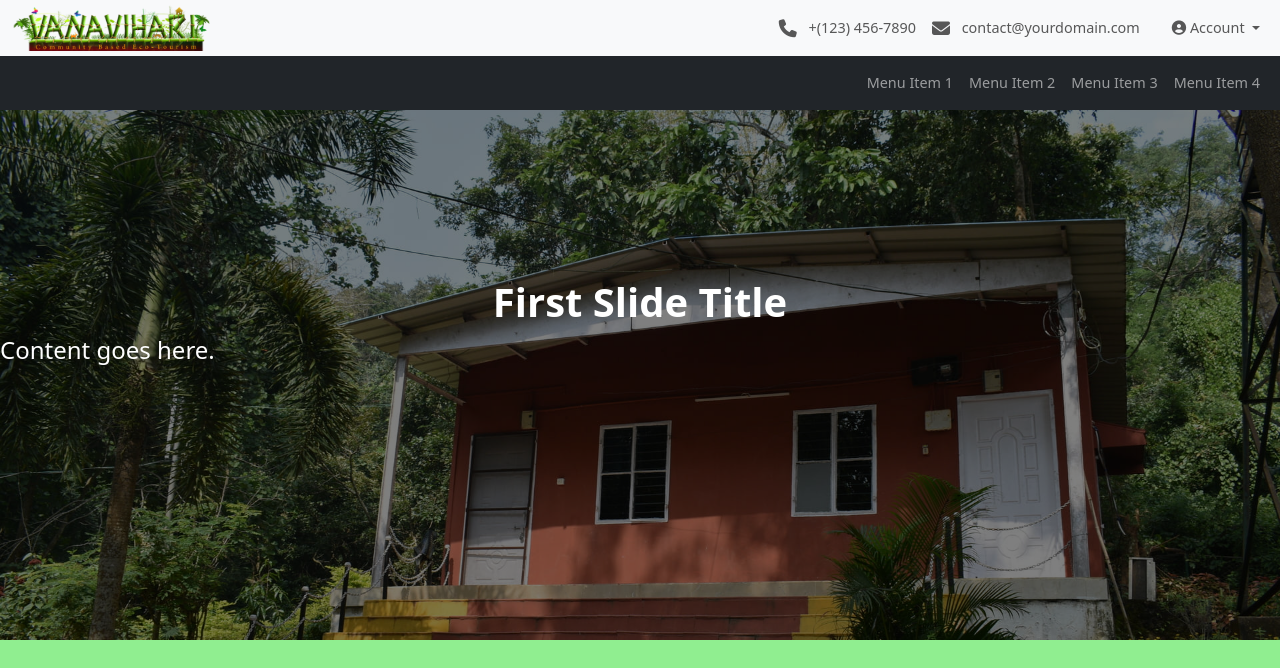
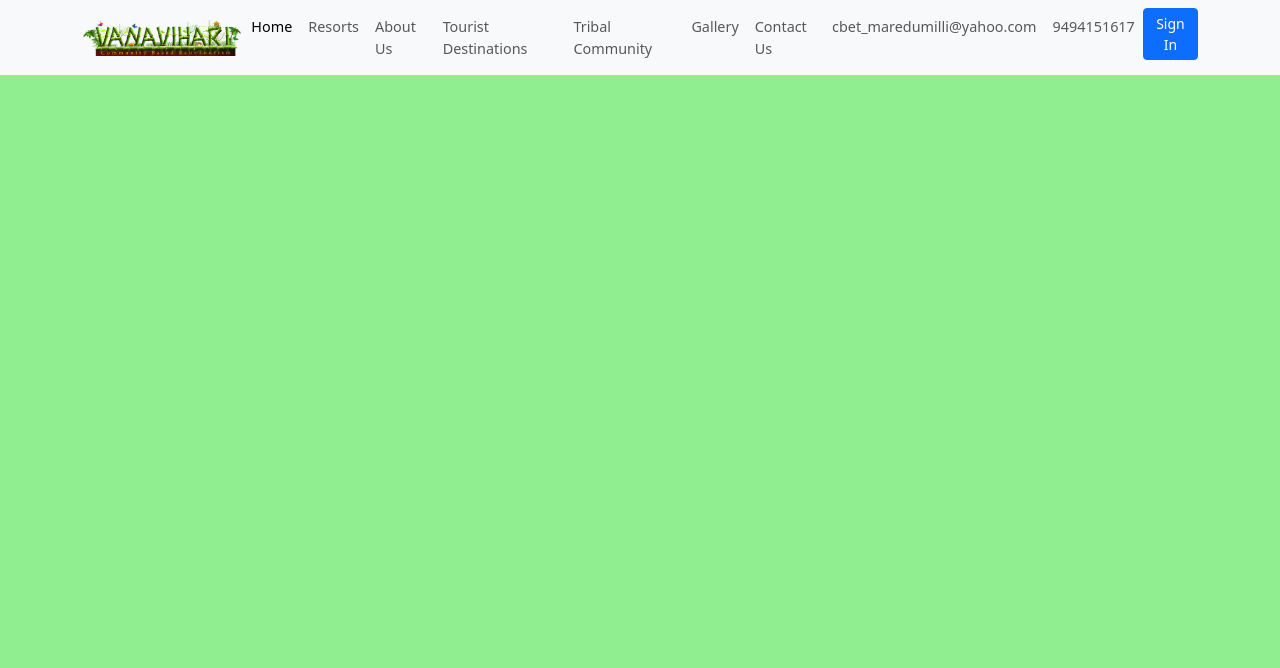
Before and after one commit to TenSketch/Vanavihari, a PHP site: page / in a window 1280 px wide. Shown: the top 668 px of the page. After the commit the page ends 75 px from the top, so only its background shows below. Run offline with PHP 8.4, Linux system fonts and the light colour scheme; grey boxes are pictures that could not be loaded.

Commit message:
new navbar mobile- Kaviya

```diff
--- a/index.html
+++ b/index.html
@@ -3,9 +3,6 @@
 <head>
     <title>Vanavihari Resorts | Maredumilli | Community Based Eco-Tourism</title>
     <!-- Required meta tags -->
-
-
-
     <meta charset="utf-8" />
     <meta name="viewport" content="width=device-width, initial-scale=1, shrink-to-fit=no" />
     <!-- Bootstrap CSS v5.2.1 -->
@@ -16,188 +13,77 @@
         <link rel="stylesheet" href="style.css">
 </head>
 <body>
-    <!-- Yogamithra header -->
-    <header class="fixed-top">
-        <!-- top navnar -->
-        <nav class="navbar navbar-expand-lg navbar-light bg-light d-flex align-items-center py-0">
-            <div class="container-fluid justify-content-end gap-3"><!-- parent flex class-->
-                <!-- child 1 -->
-                <a class="navbar-brand" href="#">
-                    <img src="/img/vanavihari_logo.png" alt="Your Brand Logo">
-                </a>
-                <!-- child 3 -->
-                <li class="nav-item dropdown d-sm-none list-unstyled">
-                    <a class="nav-link dropdown-toggle" href="#" id="profileDropdown" role="button"
-                        data-bs-toggle="dropdown" aria-expanded="false">
-                        <i class="fa-solid fa-circle-user"></i>
-                    </a>
-                    <ul class="dropdown-menu dropdown-menu-right" aria-labelledby="profileDropdown">
-                        <li><a class="dropdown-item" href="#">Sign In</a></li>
-                        <li><a class="dropdown-item" href="#">Register</a></li>
-                    </ul>
-                </li>
-                <!-- child 2 -->
-                <button class="navbar-toggler" type="button" data-bs-toggle="collapse" data-bs-target="#topbarCollapse"
-                    aria-controls="topbarCollapse" aria-expanded="false" aria-label="Toggle navigation">
+    <header>
+        <nav
+            class="navbar navbar-expand-lg navbar-light bg-light">
+            <div class="container">
+                <button
+                    class="navbar-toggler d-lg-none"
+                    type="button"
+                    data-bs-toggle="collapse"
+                    data-bs-target="#collapsibleNavId"
+                    aria-controls="collapsibleNavId"
+                    aria-expanded="false"
+                    aria-label="Toggle navigation"
+                >
                     <span class="navbar-toggler-icon"></span>
                 </button>
-                <ul class="d-none d-md-flex navbar-nav ms-auto">
-                    <li class="nav-item">
-                        <a class="nav-link" href="#">
-                            <i class="fa fa-phone fa-lg me-2"></i> +(123) 456-7890
-                        </a>
-                    </li>
-                    <li class="nav-item">
-                        <a class="nav-link" href="#">
-                            <i class="fa fa-envelope fa-lg me-2"></i> contact@yourdomain.com
-                        </a>
-                    </li>
-                </ul>
+                <a class="navbar-brand me-0" href="#">
+                <img src="/img/vanavihari_logo.png" alt="vanavihari_logo" class="d-inline-block align-top img-fluid">
 
-                <!-- child 4 -->
-                <div class="collapse navbar-collapse flex-grow-0" id="topbarCollapse">
-                    <ul class="navbar-nav ms-auto">
-                        <li class="nav-item dropdown d-none d-md-block">
-                            <a class="nav-link dropdown-toggle" href="#" id="profileDropdown" role="button"
-                                data-bs-toggle="dropdown" aria-expanded="false">
-                                <i class="fa-solid fa-circle-user"></i> Account
-                            </a>
-                            <ul class="dropdown-menu dropdown-menu-right" aria-labelledby="profileDropdown">
-                                <li><a class="dropdown-item" href="#">Sign In</a></li>
-                                <li><a class="dropdown-item" href="#">Register</a></li>
-                            </ul>
+                </a>
+
+                <div class="collapse navbar-collapse" id="collapsibleNavId">
+                    <ul class="navbar-nav ms-auto mt-2 mt-lg-0">
+                        <!-- Your navigation items here -->
+                        <li class="nav-item">
+                            <a class="nav-link active" aria-current="page" href="#">Home</a>
                         </li>
-                        <li class="nav-item d-md-none">
-                            <a class="nav-link" href="#">
-                                <i class="fa fa-phone fa-lg me-2"></i> +(123) 456-7890
-                            </a>
-                        </li>
-                        <li class="nav-item d-md-none">
-                            <a class="nav-link" href="#">
-                                <i class="fa fa-envelope fa-lg me-2"></i> contact@yourdomain.com
-                            </a>
-                        </li>
-                    </ul>
-                </div>
-
-            </div>
-        </nav>
-        <!-- main navbar -->
-        <nav class="navbar navbar-expand-lg navbar-dark bg-dark py-2">
-            <div class="container-fluid">
-                <button class="navbar-toggler" type="button" data-bs-toggle="collapse"
-                    data-bs-target="#mainNavbarCollapse" aria-controls="mainNavbarCollapse" aria-expanded="false"
-                    aria-label="Toggle navigation">
-                    <span class="navbar-toggler-icon"></span>
-                </button>
-                <div class="collapse navbar-collapse" id="mainNavbarCollapse">
-                    <ul class="navbar-nav ms-auto">
+                        <!-- ... other menu items ... -->
                         <li class="nav-item">
-                            <a class="nav-link" href="#">Menu Item 1</a>
+                            <a class="nav-link" href="#">Resorts</a>
                         </li>
                         <li class="nav-item">
-                            <a class="nav-link" href="#">Menu Item 2</a>
+                            <a class="nav-link" href="#">About Us</a>
                         </li>
                         <li class="nav-item">
-                            <a class="nav-link" href="#">Menu Item 3</a>
+                            <a class="nav-link" href="#">Tourist Destinations</a>
+                        </li>
+                        <!-- Add horizontal divider after "Tourist Destinations" -->
+                        <li class="nav-item">
+                            <hr class="dropdown-divider">
                         </li>
                         <li class="nav-item">
-                            <a class="nav-link" href="#">Menu Item 4</a>
+                            <a class="nav-link" href="#">Tribal Community</a>
                         </li>
+                        <li class="nav-item">
+                            <a class="nav-link" href="#">Gallery</a>
+                        </li>
+                        <li class="nav-item">
+                            <a class="nav-link" href="#">Contact Us</a>
+                        </li>
+                        <!-- Add horizontal divider after "Contact Us" -->
+                        <li class="nav-item">
+                            <hr class="dropdown-divider">
+                        </li>
+                        <li class="nav-item">
+                            <a class="nav-link" href="#">cbet_maredumilli@yahoo.com</a>
+                        </li>
+                        <li class="nav-item">
+                            <a class="nav-link" href="#">9494151617</a>
+                        </li>
+
+                        <li class="nav-item">
+                            <a class="btn btn-primary btn-sm" href="#">Sign In</a>
+                        </li>
+
                     </ul>
+
                 </div>
             </div>
         </nav>
+
     </header>
-    <main>
-        <!-- Gowri carousel -->
-
-
-        <div id="carouselExampleFade" class="carousel slide carousel-fade" data-bs-ride="carousel">
-            <ol class="carousel-indicators">
-                <li
-                    data-bs-target="#carouselExampleFade"
-                    data-bs-slide-to="0"
-                    class="active"
-                    aria-current="true"
-                    aria-label="First slide"
-                ></li>
-                <li
-                    data-bs-target="#carouselExampleFade"
-                    data-bs-slide-to="1"
-                    aria-label="Second slide"
-                ></li>
-                <li
-                    data-bs-target="#carouselExampleFade"
-                    data-bs-slide-to="2"
-                    aria-label="Third slide"
-                ></li>
-            </ol>
-            <div class="carousel-inner">
-              <!-- First Slide -->
-              <div class="carousel-item active">
-                <div class="overlay"></div>
-                <img src="/img/OUTER-VIEW.jpg" alt="OUTER-VIEW">
-                <div class="caption">
-                  <div class="title">First Slide Title</div>
-                  <div class="description">Content goes here.</div>
-                </div>
-              </div>
-
-              <!-- Second Slide -->
-              <div class="carousel-item">
-                <div class="overlay"></div>
-                <img src="/img/vihari-room.jpg" alt="vihari-room">
-                <div class="caption">
-                  <div class="row">
-                    <div class="col-md-6">
-                      <div class="title">Second Slide Title</div>
-                    </div>
-                    <div class="col-md-6">
-                      <div class="description">Content goes here. Content goes here.</div>
-                    </div>
-                  </div>
-                </div>
-              </div>
-
-              <!-- Add more slides following a similar pattern -->
-
-            </div>
-        <!-- carousel end -->
-        <!-- Kaviya search section -->
-
-        <!-- search ends -->
-        <!-- our resorts section -->
-        <div class="container mt-5">
-            <div class="row">
-                <!-- Column 1 -->
-                <div class="col-md-4">
-                    <a href="#">
-                        <figure>
-                            <img src="/img/OUTER VIEW.jpg" alt="Image" class="img-fluid">
-                            <figcaption class="text-center">Image Name</figcaption>
-                        </figure>
-                    </a>
-                    <div class="text-center mt-3">
-                        <button class="btn btn-primary">Button</button>
-                    </div>
-                </div>
-                <!-- Column 2 -->
-                <div class="col-md-4">
-                    <h4>Heading</h4>
-                    <p>Lorem ipsum dolor sit amet, consectetur adipiscing elit. Sed do eiusmod tempor incididunt ut
-                        labore et dolore magna aliqua.</p>
-                </div>
-                <!-- Column 3 -->
-                <div class="col-md-4">
-                    <img src="/img/Rampa-falls.jpg" alt="Image" class="img-fluid">
-                    <div class="text-center mt-3" style="background-color: #f0f0f0;">
-                        <p>Image Name</p>
-                    </div>
-                </div>
-            </div>
-        </div>
-    </main>
     <footer>
         <!-- place footer here -->
     </footer>
--- a/style.css
+++ b/style.css
@@ -8,22 +8,47 @@ img {
   display: block;
 }
 
-.navbar-brand img {
-  width: min(200px, 70%);
-}
-
 .dropdown-menu {
   left: unset !important;
   right: 0 !important;
 }
 
-.nav-item {
-  text-align: right !important;
-}
 .nav-item .nav-link {
   font-size: 0.9rem;
 }
 
+/* Apply bold style to the horizontal ruler */
+.dropdown-divider {
+  border: 0;
+  height: 1px;
+  background-color: #000;
+  /* Set the color of the bold line */
+  margin: 10px 0;
+  /* Adjust margin as needed */
+}
+
+.navbar-brand {
+  display: flex;
+  align-items: center;
+  justify-content: center;
+  height: 100%;
+}
+.navbar-brand img {
+  max-height: 40px;
+  /* Adjust the height as needed */
+}
+
+.navbar-toggler {
+  flex: 0 0 auto;
+  /* Fix typo and set flex properties for the toggler */
+}
+
+/* Center the logo only on small screens */
+@media (max-width: 575.98px) {
+  .center-logo {
+    text-align: center;
+  }
+}
 /* Custom Styles */
 .carousel-item {
   height: 80vh;
--- a/style.scss
+++ b/style.scss
@@ -1,32 +1,55 @@
 // scss variable
-
-body{
+body {
     background-color: lightgreen;
 }
-img{
+img {
     max-width: 100%;
     height: auto;
     display: block;
 }
-
-header{}
-.navbar-brand{
-    img{
-        width: min(200px, 70%);
+.dropdown-menu {
+    left: unset !important;
+    right: 0 !important;
 }
-}
-.dropdown-menu{
-    left: unset!important;
-    right: 0!important;
-}
-.nav-item{
-    text-align: right!important;
-    .nav-link{
+.nav-item {
+    // text-align: right !important;
+    .nav-link {
         font-size: 0.9rem;
     }
 }
+// Kaviya
+/* Apply bold style to the horizontal ruler */
+.dropdown-divider {
+    border: 0;
+    height: 1px;
+    background-color: #000;
+    /* Set the color of the bold line */
+    margin: 10px 0;
+    /* Adjust margin as needed */
+}
+.navbar-brand {
+    display: flex;
+    align-items: center;
+    justify-content: center;
+    height: 100%;
+    img {
+        max-height: 40px;
+        // margin-right: 50px
+        /* Adjust the height as needed */
+    }
+}
+.navbar-toggler {
+    flex: 0 0 auto;
+    /* Fix typo and set flex properties for the toggler */
+}
+
+/* Center the logo only on small screens */
+@media (max-width: 575.98px) {
+    .center-logo {
+        text-align: center;
+    }
+}
 // carousel slide
-
 /* Custom Styles */
 .carousel-item {
     height: 80vh;
@@ -34,7 +57,6 @@ header{}
     // background-size: cover;
     // position: relative;
 }
-
 .overlay {
     position: absolute;
     top: 0;
@@ -43,7 +65,6 @@ header{}
     height: 100%;
     background-color: rgba(0, 0, 0, 0.5);
 }
-
 .caption {
     position: absolute;
     top: 50%;
@@ -51,27 +72,24 @@ header{}
     width: 100%;
     color: #fff;
 }
-
 .caption .title {
     font-size: 2.5rem;
     font-weight: bold;
     text-align: center;
 }
-
 .caption .description {
     font-size: 1.5rem;
     text-align: center;
 }
-
 /* Media Queries */
 @media (min-width: 768px) {
     .caption .description {
         text-align: left;
     }
 }
-  .slide1{
+.slide1 {
     background-image: url(/img/OUTER.jpg);
 }
-  .slide2{
+.slide2 {
     background-image: url(/img/vihari-room.jpg);
 }
```
Also changed, not shown: index copy.html (added, +212 -0 lines), index1.html (added, +80 -0 lines), temp-nav.html (added, +36 -0 lines), 1 other file. Lines whose indentation alone changed are shown as unchanged.
